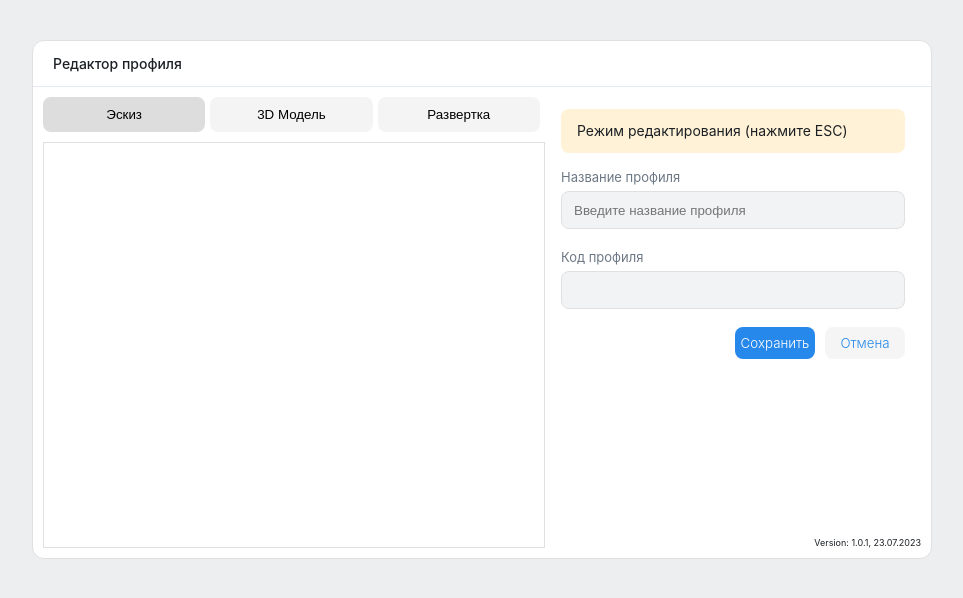
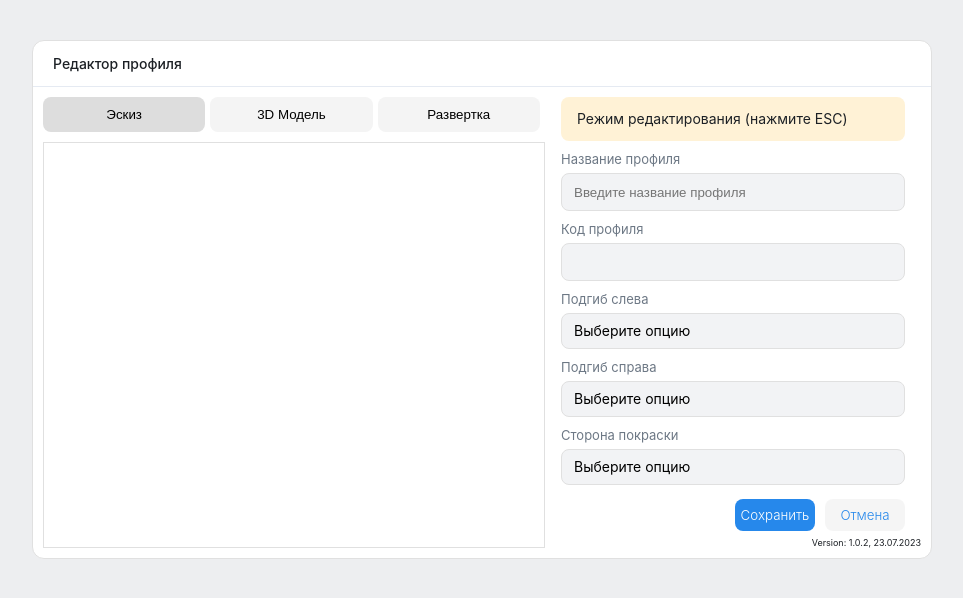
Before and after one commit to miksrv/sketch-drawing-widget, a React (Create React App) app: page / in a window 1280 px wide. Shown: the top 598 px of the page, without its empty margins (158-1121 px from the left). Built offline with nearby package versions, Linux system fonts and the light colour scheme.

Commit message:
Implemented new UI component - Dropdown

```diff
--- a/package.json
+++ b/package.json
@@ -1,6 +1,6 @@
 {
   "name": "sketch-drawing-widget",
-  "version": "1.0.1",
+  "version": "1.0.2",
   "private": true,
   "dependencies": {
     "@react-three/drei": "^9.92.4",
--- /dev/null
+++ b/src/components/dropdown/index.tsx
@@ -0,0 +1,71 @@
+import React, { useEffect, useRef, useState } from 'react'
+
+import styles from './styles.module.sass'
+
+interface DropdownProps {
+    options: string[]
+    label?: string
+    onSelect: (selectedOption: string) => void
+}
+
+const Dropdown: React.FC<DropdownProps> = ({ options, label, onSelect }) => {
+    const [isOpen, setIsOpen] = useState(false)
+    const [selectedOption, setSelectedOption] = useState<string | null>(null)
+    const dropdownRef = useRef<HTMLDivElement>(null)
+
+    const toggleDropdown = () => {
+        setIsOpen(!isOpen)
+    }
+
+    const handleSelect = (option: string) => {
+        setSelectedOption(option)
+        onSelect(option)
+        setIsOpen(false)
+    }
+
+    const handleClickOutside = (event: MouseEvent) => {
+        if (
+            dropdownRef.current &&
+            !dropdownRef.current.contains(event.target as Node)
+        ) {
+            setIsOpen(false)
+        }
+    }
+
+    useEffect(() => {
+        document.addEventListener('mousedown', handleClickOutside)
+
+        return () => {
+            document.removeEventListener('mousedown', handleClickOutside)
+        }
+    }, [])
+
+    return (
+        <div
+            ref={dropdownRef}
+            className={styles.component}
+        >
+            {label && <label className={styles.label}>{label}</label>}
+
+            <div className={styles.dropdown}>
+                <button onClick={toggleDropdown}>
+                    {selectedOption || 'Выберите опцию'}
+                </button>
+                {isOpen && (
+                    <ul className={styles.option}>
+                        {options.map((option, index) => (
+                            <li
+                                key={index}
+                                onClick={() => handleSelect(option)}
+                            >
+                                {option}
+                            </li>
+                        ))}
+                    </ul>
+                )}
+            </div>
+        </div>
+    )
+}
+
+export default Dropdown
--- /dev/null
+++ b/src/components/dropdown/styles.module.sass
@@ -0,0 +1,54 @@
+.component
+  display: block
+  padding: 6px 16px 2px
+
+  .label
+    display: block
+    color: #6d7885
+    overflow: hidden
+    padding-bottom: 6px
+    padding-top: 2px
+    text-overflow: ellipsis
+    white-space: nowrap
+    font-size: 13px
+
+  .dropdown
+    position: relative
+
+    button
+      width: 100%
+      font-size: 14px
+      line-height: 20px
+      position: relative
+      background-color: #f2f3f5
+      -webkit-tap-highlight-color: transparent
+      align-items: center
+      border-radius: 8px
+      box-sizing: border-box
+      display: flex
+      font-family: -apple-system, system-ui, "Helvetica Neue", Roboto, sans-serif
+      border: 1px solid #e0e0e0
+      color: #000
+      height: 36px
+      margin: 0
+      padding: 0 12px
+      cursor: pointer
+
+    .option
+      position: absolute
+      background-color: #FFFFFF
+      box-shadow: inset 0 0 0 var(--vkui--size_border--regular) rgba(0,0,0,.12)
+      border: 1px solid #e0e0e0
+      list-style: none
+      padding: 0
+      width: 99.4%
+      z-index: 1
+      top: 15px
+
+      li
+        padding: 6px 8px
+        font-size: 13px
+        cursor: pointer
+
+        &:hover
+          background-color: #f2f3f5
--- a/src/components/input/styles.module.sass
+++ b/src/components/input/styles.module.sass
@@ -1,6 +1,6 @@
 .component
   display: block
-  padding: 12px 16px 6px
+  padding: 6px 16px 2px
 
   .label
     display: block
@@ -13,7 +13,6 @@
     font-size: 13px
 
   .formField
-    display: block
     font-size: 16px
     line-height: 20px
     position: relative
--- a/src/components/sketch-form/components/form-editor/index.tsx
+++ b/src/components/sketch-form/components/form-editor/index.tsx
@@ -2,6 +2,7 @@ import Input from 'components/input'
 import { encodeCoordinates } from 'functions/geometry'
 import React from 'react'
 
+import Dropdown from '../../../dropdown'
 import { FormProps } from '../../types'
 import styles from './styles.module.sass'
 
@@ -32,6 +33,12 @@ interface FormEditorProps {
 const FormEditor: React.FC<FormEditorProps> = (props) => {
     const { formState, onChangeFormState } = props
 
+    const options = ['Нет', 'Опция 1', 'Опция 2']
+
+    const handleSelect = (selectedOption: string) => {
+        console.log('Выбранная опция:', selectedOption)
+    }
+
     return (
         <div className={styles.section}>
             {/* Input for the profile title */}
@@ -50,6 +57,24 @@ const FormEditor: React.FC<FormEditorProps> = (props) => {
                 label={'Код профиля'}
                 readOnly={true}
             />
+
+            <Dropdown
+                label={'Подгиб слева'}
+                options={options}
+                onSelect={handleSelect}
+            />
+
+            <Dropdown
+                label={'Подгиб справа'}
+                options={options}
+                onSelect={handleSelect}
+            />
+
+            <Dropdown
+                label={'Сторона покраски'}
+                options={options}
+                onSelect={handleSelect}
+            />
         </div>
     )
 }
--- a/src/components/sketch-form/components/message/styles.module.sass
+++ b/src/components/sketch-form/components/message/styles.module.sass
@@ -1,9 +1,8 @@
 .message
   background: #fff2d6
   border-radius: 8px
-  margin: 0
   padding: 10px 16px
-  margin: 12px 16px
+  margin: 0px 16px 12px
   font-size: 14px
   line-height: 24px
 
```
Also changed, not shown: 1 other file (tests, documents, lock files or other folders).
